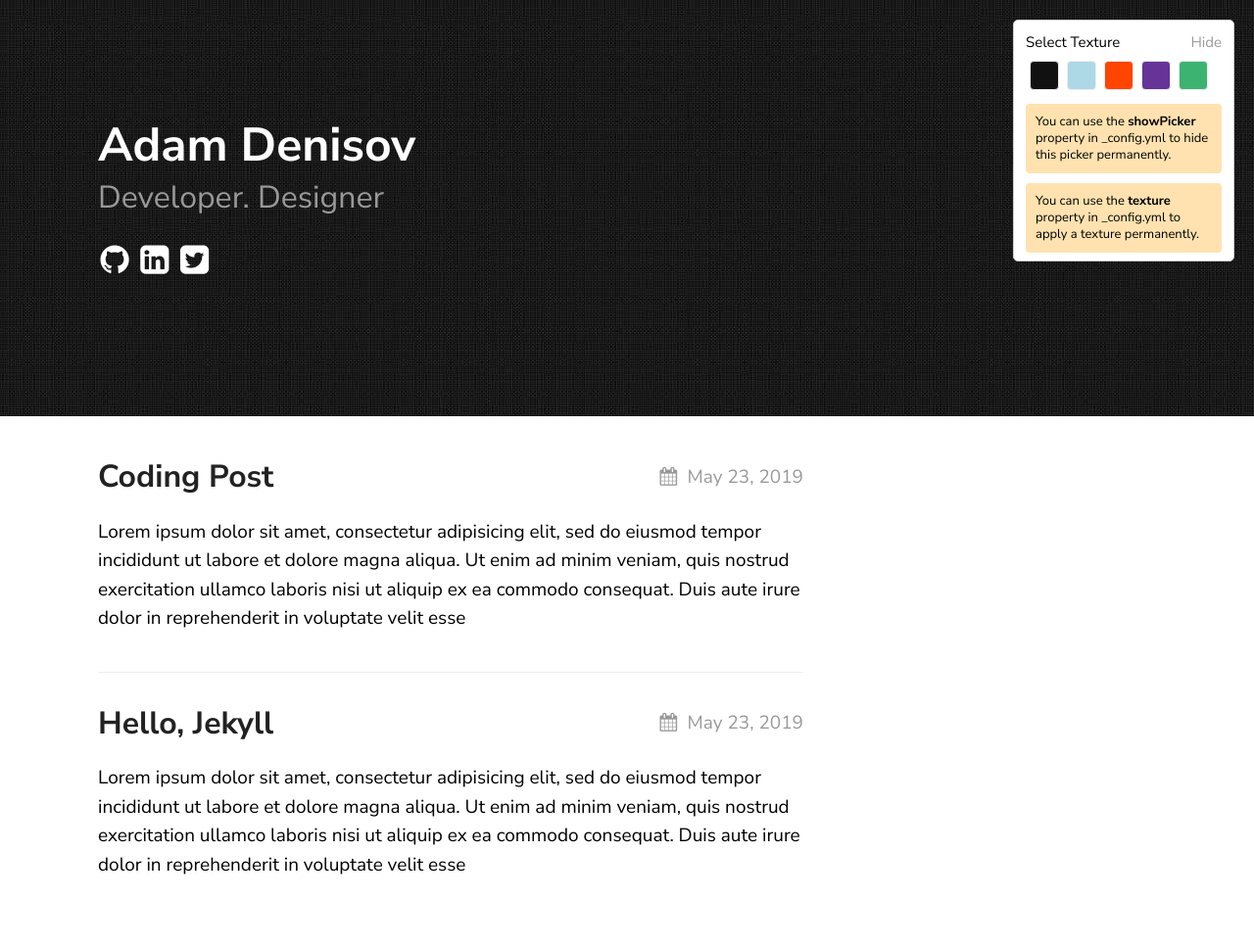
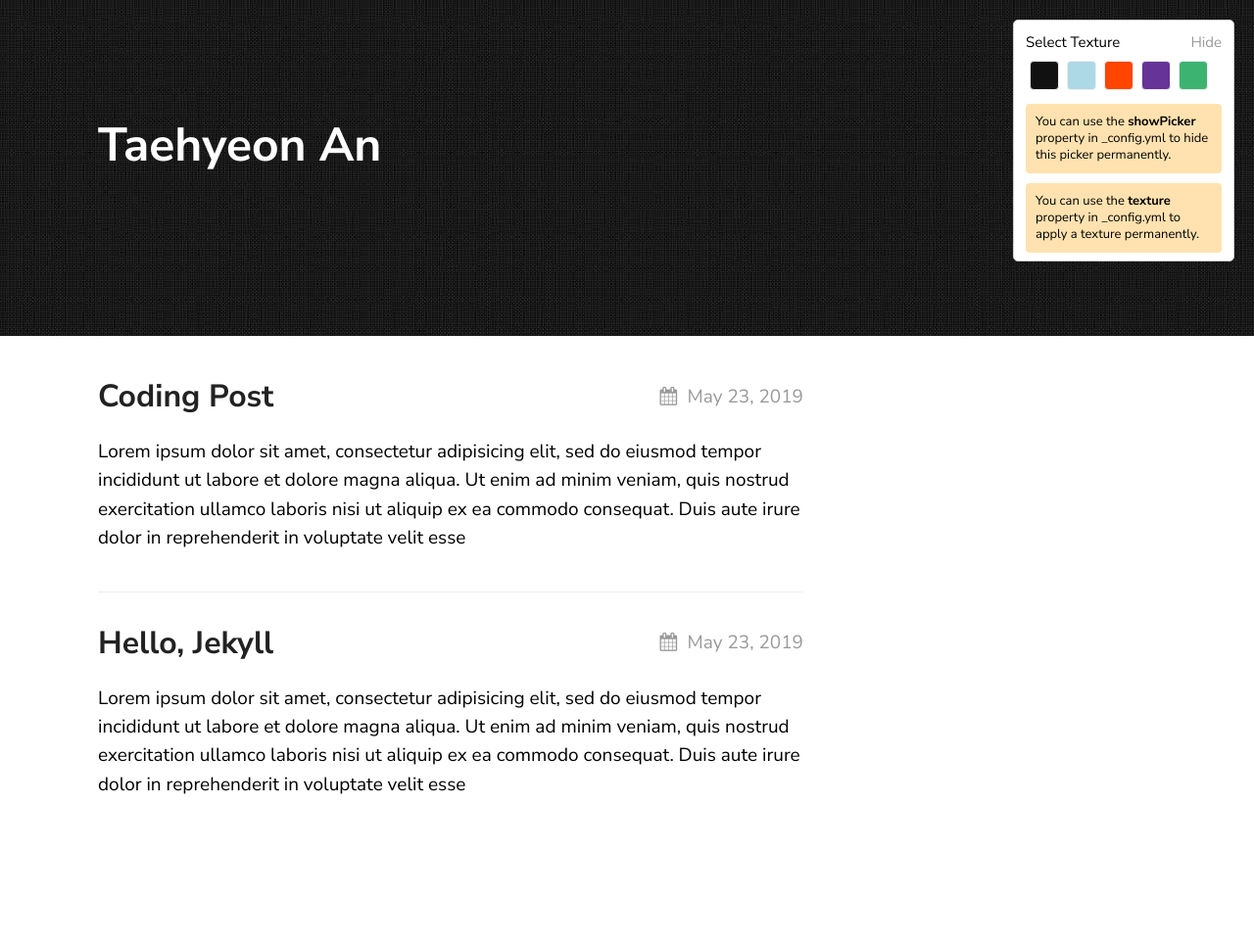
Before and after one commit to taehyeon0/taehyeon0.github.io, a Jekyll site: the page built from index.md, in a window 1280 px wide. Shown: the whole page at 98% size. Built offline with Jekyll 4.4.1, drawn with Linux system fonts in a browser that asks for light colours; after the commit the page ends 900 px from its top, so only the background shows below that.

Commit message:
Update _config.yml

```diff
--- a/_config.yml
+++ b/_config.yml
@@ -16,8 +16,8 @@ sass:
 
 permalink: /posts/:title/
 texture:
-  title: Adam Denisov
-  tagline: Developer. Designer
+  title: Taehyeon An
+  tagline:
   date_format: "%b %-d, %Y"
   style: black
   showNav: false
@@ -25,9 +25,9 @@ texture:
 
   # generate social links in footer
   social_links:
-    twitter: thelehhman
-    github:  thelehhman
-    linkedIn: in/thelehhman
+    twitter:
+    github:
+    linkedIn:
     rss: rss
 
 
```
